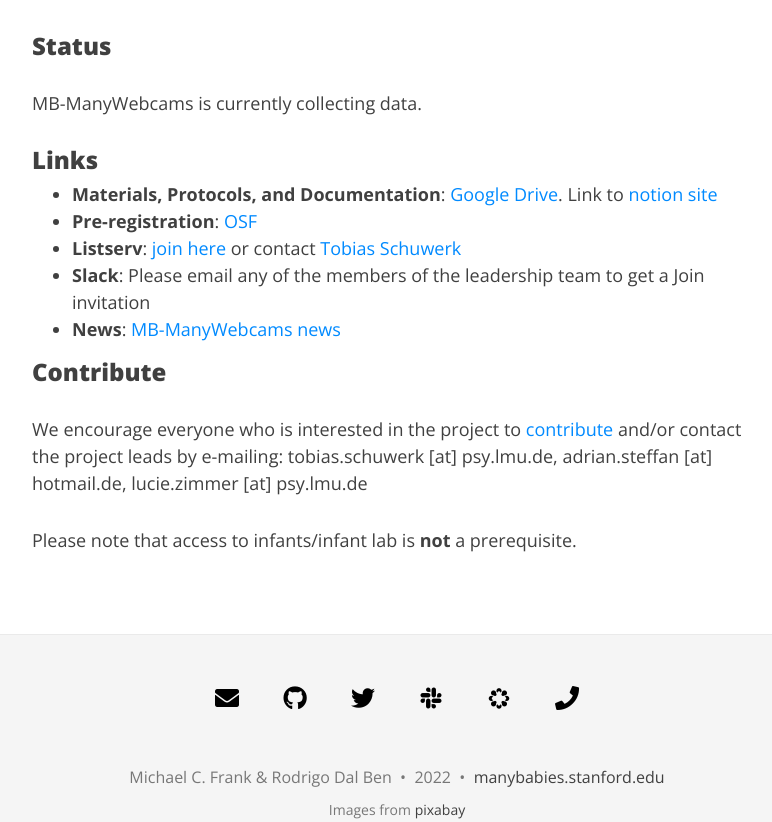
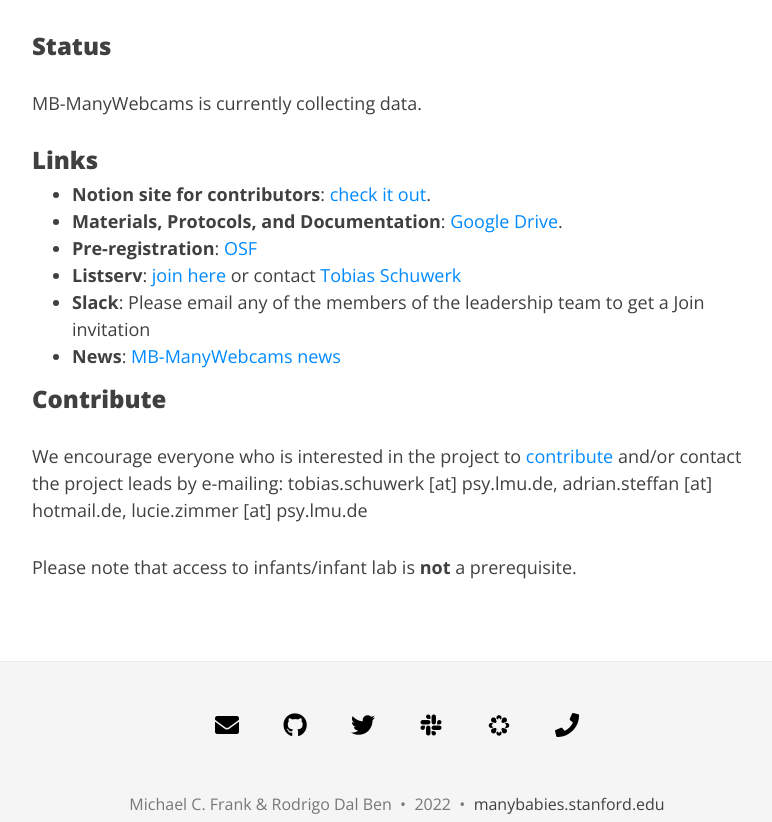
Before and after one commit to manybabies/manybabies.github.io, a Jekyll site: the page built from MB-ManyWebcams.md, in a window 1280 px wide and 900 px high, scrolled down 1783 px, cut to the strip 78-900 px from the top of the window. Shown: the whole strip, without its empty margins (243-1015 px from the left). Built offline with Jekyll 4.4.1, drawn with Linux system fonts in a browser that asks for light colours; nearby versions of some CDN libraries; some web fonts are replaced.

Commit message:
update to project site links

```diff
--- a/MB-ManyWebcams.md
+++ b/MB-ManyWebcams.md
@@ -52,7 +52,8 @@
 MB-ManyWebcams is currently collecting data.
 
 ### Links
-* **Materials, Protocols, and Documentation**: [Google Drive](https://drive.google.com/drive/folders/1U33JTq1CH9sxqM1sBfGtnaAxpMNU_RLx). Link to [notion site](https://lmutom.notion.site/ManyWebcams-Overview-24e47023e9dd47fea40c1a3a472c5138)
+* **Notion site for contributors**: [check it out](https://lmutom.notion.site/ManyWebcams-Overview-24e47023e9dd47fea40c1a3a472c5138).
+* **Materials, Protocols, and Documentation**: [Google Drive](https://drive.google.com/drive/folders/1U33JTq1CH9sxqM1sBfGtnaAxpMNU_RLx).
 * **Pre-registration**: [OSF](https://osf.io/smya4)
 * **Listserv**: [join here](https://lists.lrz.de/mailman/listinfo/online_mb2) or contact [Tobias Schuwerk](mailto:tobias.schuwerk@psy.lmu.de)
 * **Slack**: Please email any of the members of the leadership team to get a Join invitation
```
Also changed, not shown: MB4.md (+1 -1 lines).
